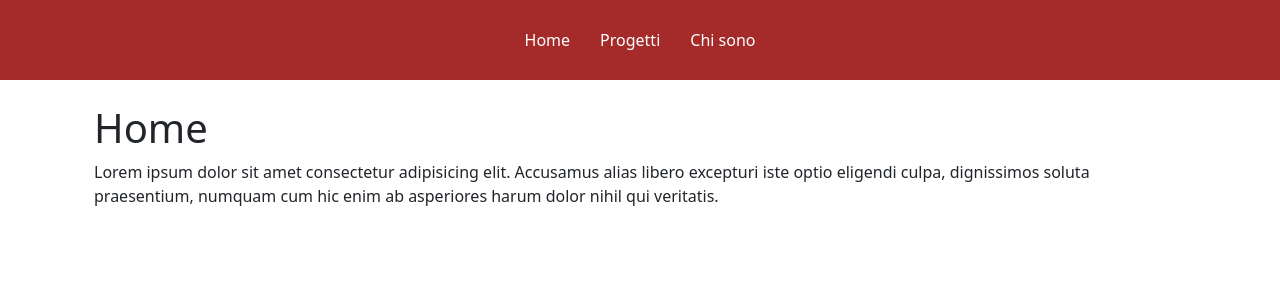
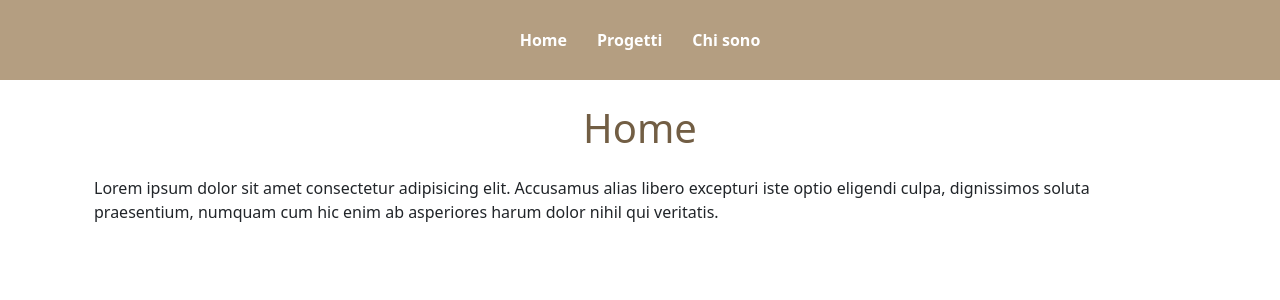
Before and after one commit to marraguglielmo/vite-boolfolio, a Vue app: page / in a window 1280 px wide. Shown: the top 300 px of the page. Built offline with nearby package versions, Linux system fonts and the light colour scheme.

Commit message:
[add] scss

```diff
--- a/package.json
+++ b/package.json
@@ -9,6 +9,7 @@
     "preview": "vite preview"
   },
   "dependencies": {
+    "@fontsource-variable/comfortaa": "^5.0.20",
     "axios": "^1.7.2",
     "bootstrap": "^5.3.3",
     "vue": "^3.4.21",
--- a/src/assets/base.css
+++ /dev/null
@@ -1,86 +0,0 @@
-/* color palette from <https://github.com/vuejs/theme> */
-:root {
-  --vt-c-white: #ffffff;
-  --vt-c-white-soft: #f8f8f8;
-  --vt-c-white-mute: #f2f2f2;
-
-  --vt-c-black: #181818;
-  --vt-c-black-soft: #222222;
-  --vt-c-black-mute: #282828;
-
-  --vt-c-indigo: #2c3e50;
-
-  --vt-c-divider-light-1: rgba(60, 60, 60, 0.29);
-  --vt-c-divider-light-2: rgba(60, 60, 60, 0.12);
-  --vt-c-divider-dark-1: rgba(84, 84, 84, 0.65);
-  --vt-c-divider-dark-2: rgba(84, 84, 84, 0.48);
-
-  --vt-c-text-light-1: var(--vt-c-indigo);
-  --vt-c-text-light-2: rgba(60, 60, 60, 0.66);
-  --vt-c-text-dark-1: var(--vt-c-white);
-  --vt-c-text-dark-2: rgba(235, 235, 235, 0.64);
-}
-
-/* semantic color variables for this project */
-:root {
-  --color-background: var(--vt-c-white);
-  --color-background-soft: var(--vt-c-white-soft);
-  --color-background-mute: var(--vt-c-white-mute);
-
-  --color-border: var(--vt-c-divider-light-2);
-  --color-border-hover: var(--vt-c-divider-light-1);
-
-  --color-heading: var(--vt-c-text-light-1);
-  --color-text: var(--vt-c-text-light-1);
-
-  --section-gap: 160px;
-}
-
-@media (prefers-color-scheme: dark) {
-  :root {
-    --color-background: var(--vt-c-black);
-    --color-background-soft: var(--vt-c-black-soft);
-    --color-background-mute: var(--vt-c-black-mute);
-
-    --color-border: var(--vt-c-divider-dark-2);
-    --color-border-hover: var(--vt-c-divider-dark-1);
-
-    --color-heading: var(--vt-c-text-dark-1);
-    --color-text: var(--vt-c-text-dark-2);
-  }
-}
-
-*,
-*::before,
-*::after {
-  box-sizing: border-box;
-  margin: 0;
-  font-weight: normal;
-}
-
-body {
-  min-height: 100vh;
-  color: var(--color-text);
-  background: var(--color-background);
-  transition:
-    color 0.5s,
-    background-color 0.5s;
-  line-height: 1.6;
-  font-family:
-    Inter,
-    -apple-system,
-    BlinkMacSystemFont,
-    'Segoe UI',
-    Roboto,
-    Oxygen,
-    Ubuntu,
-    Cantarell,
-    'Fira Sans',
-    'Droid Sans',
-    'Helvetica Neue',
-    sans-serif;
-  font-size: 15px;
-  text-rendering: optimizeLegibility;
-  -webkit-font-smoothing: antialiased;
-  -moz-osx-font-smoothing: grayscale;
-}
--- a/src/assets/main.css
+++ /dev/null
@@ -1,35 +0,0 @@
-@import './base.css';
-
-#app {
-  max-width: 1280px;
-  margin: 0 5%;
-  padding: 2rem;
-  font-weight: normal;
-}
-
-a,
-.green {
-  text-decoration: none;
-  color: hsla(160, 100%, 37%, 1);
-  transition: 0.4s;
-  padding: 3px;
-}
-
-@media (hover: hover) {
-  a:hover {
-    background-color: hsla(160, 100%, 37%, 0.2);
-  }
-}
-
-@media (min-width: 1024px) {
-  body {
-    display: flex;
-    place-items: center;
-  }
-
-  #app {
-    display: grid;
-    grid-template-columns: 1fr 1fr;
-    padding: 0 2rem;
-  }
-}
--- a/src/assets/scss/main.scss
+++ b/src/assets/scss/main.scss
@@ -1,3 +1,4 @@
 @import './partials/general';
 @import './partials/projectCard';
 @import './partials/header';
+@import './partials/typhography';
--- a/src/assets/scss/partials/_general.scss
+++ b/src/assets/scss/partials/_general.scss
@@ -1,3 +1,7 @@
+body{
+    font-family: 'Comfortaa Variable', system-ui !important;
+}
+
 ul{
     list-style: none;
 }
--- a/src/assets/scss/partials/_header.scss
+++ b/src/assets/scss/partials/_header.scss
@@ -1,5 +1,8 @@
+@use './variables' as *;
+
 header{
-    background-color: brown;
+    // background-color: brown;
+    background-color: $brown-primary;
     height: 80px;
     .container{
         height: 100%;
@@ -25,9 +28,10 @@ header{
                         border-radius: 5px;
                         overflow: hidden;
                         transition: background-color .2s;
+                        font-weight: 700;
                         &:hover{
                             background-color: white;
-                            color: brown;
+                            color: $brown-primary;
                         }
                     }
                 }
--- /dev/null
+++ b/src/assets/scss/partials/_typhography.scss
@@ -0,0 +1,7 @@
+@use './variables' as *;
+
+h1{
+    color: darken($brown-primary, 25%) !important;
+    text-align: center;
+    margin: 1.5rem 0 !important;
+}
--- /dev/null
+++ b/src/assets/scss/partials/_variables.scss
@@ -0,0 +1 @@
+$brown-primary: #b49e81;
--- a/src/main.js
+++ b/src/main.js
@@ -1,5 +1,6 @@
 import './assets/scss/main.scss'
 import 'bootstrap/dist/css/bootstrap.css'
+import '@fontsource-variable/comfortaa'
 import {router} from './router.js'
 
 import { createApp } from 'vue'
--- a/src/pages/Projects.vue
+++ b/src/pages/Projects.vue
@@ -36,17 +36,157 @@ import axios from 'axios'
 <template>
     <div>
         <h1>Projects</h1>
-        <div class="container">
-            <ul>
-                <li v-for="project in projects" :key="project.id">
-                    {{ project.id }}.
-                    {{ project.title }}
-                </li>
-            </ul>
+        <div class="container d-flex flex-wrap">
+            <div class="row row-cols-3">
+                <div v-for="project in projects" :key="project.id" class="col">
+                    <!-- card -->
+                    <div class="card">
+                        <div class="content">
+                            <div class="d-flex align-items-center">
+                                <!-- svg -->
+                                <svg
+                                fill="currentColor"
+                                viewBox="0 0 24 24"
+                                xmlns="http://www.w3.org/2000/svg"
+                                >
+                                    <path
+                                    d="M20 9V5H4V9H20ZM20 11H4V19H20V11ZM3 3H21C21.5523 3 22 3.44772 22 4V20C22 20.5523 21.5523 21 21 21H3C2.44772 21 2 20.5523 2 20V4C2 3.44772 2.44772 3 3 3ZM5 12H8V17H5V12ZM5 6H7V8H5V6ZM9 6H11V8H9V6Z"
+                                    ></path>
+                                </svg>
+                                <!-- title -->
+                                <div>
+                                    <h3>{{ project.title }}</h3>
+                                </div>
+                            </div>
+                            <p class="para">
+                            {{ project.type.title }}
+                            </p>
+                        </div>
+                    </div>
+                </div>
+            </div>
+
+
+
+
         </div>
     </div>
 </template>
 
 <style lang="scss" scoped>
+@use '../assets/scss/partials/variables' as *;
+
+h3{
+    font-size: 1.4rem;
+    margin: 0;
+    margin-left: 8px;
+    text-transform: capitalize;
+}
+
+.col{
+    padding: 40px 30px;
+}
+
+
+.card {
+    position: relative;
+    display: flex;
+    align-items: center;
+    justify-content: center;
+    width: 320px;
+    border-radius: 24px;
+    line-height: 1.6;
+    transition: all 0.48s cubic-bezier(0.23, 1, 0.32, 1);
+    cursor: pointer;
+}
+
+.content {
+    width: 100%;
+    display: flex;
+    flex-direction: column;
+    align-items: flex-start;
+    gap: 24px;
+    padding: 36px;
+    border-radius: 22px;
+    color: #ffffff;
+    overflow: hidden;
+    background: $brown-primary;
+    transition: all 0.48s cubic-bezier(0.23, 1, 0.32, 1);
+}
+
+.content::before {
+    position: absolute;
+    content: "";
+    top: -4%;
+    left: 50%;
+    width: 90%;
+    height: 90%;
+    transform: translate(-50%);
+    background: lighten($brown-primary, 23%);
+    z-index: -1;
+    transform-origin: bottom;
+
+    border-radius: inherit;
+    transition: all 0.48s cubic-bezier(0.23, 1, 0.32, 1);
+}
+
+.content::after {
+    position: absolute;
+    content: "";
+    top: -8%;
+    left: 50%;
+    width: 80%;
+    height: 80%;
+    transform: translate(-50%);
+    background:  lighten($brown-primary, 32%);
+    z-index: -2;
+    transform-origin: bottom;
+    border-radius: inherit;
+    transition: all 0.48s cubic-bezier(0.23, 1, 0.32, 1);
+}
+
+.content svg {
+    width: 48px;
+    height: 48px;
+}
+
+.content .para {
+    z-index: 1;
+    opacity: 1;
+    font-size: 18px;
+    transition: all 0.48s cubic-bezier(0.23, 1, 0.32, 1);
+}
+
+.content .link {
+    z-index: 1;
+    color: #fea000;
+    text-decoration: none;
+    font-family: inherit;
+    font-size: 16px;
+    transition: all 0.48s cubic-bezier(0.23, 1, 0.32, 1);
+}
+
+.content .link:hover {
+    text-decoration: underline;
+}
+
+.card:hover {
+    transform: translate(0px, -16px);
+}
+
+.card:hover .content::before {
+    rotate: -8deg;
+    top: 0;
+    width: 100%;
+    height: 100%;
+}
+
+.card:hover .content::after {
+    rotate: 8deg;
+    top: 0;
+    width: 100%;
+    height: 100%;
+}
+
 
 </style>
```
Also changed, not shown: 1 other file (tests, documents, lock files or other folders).
